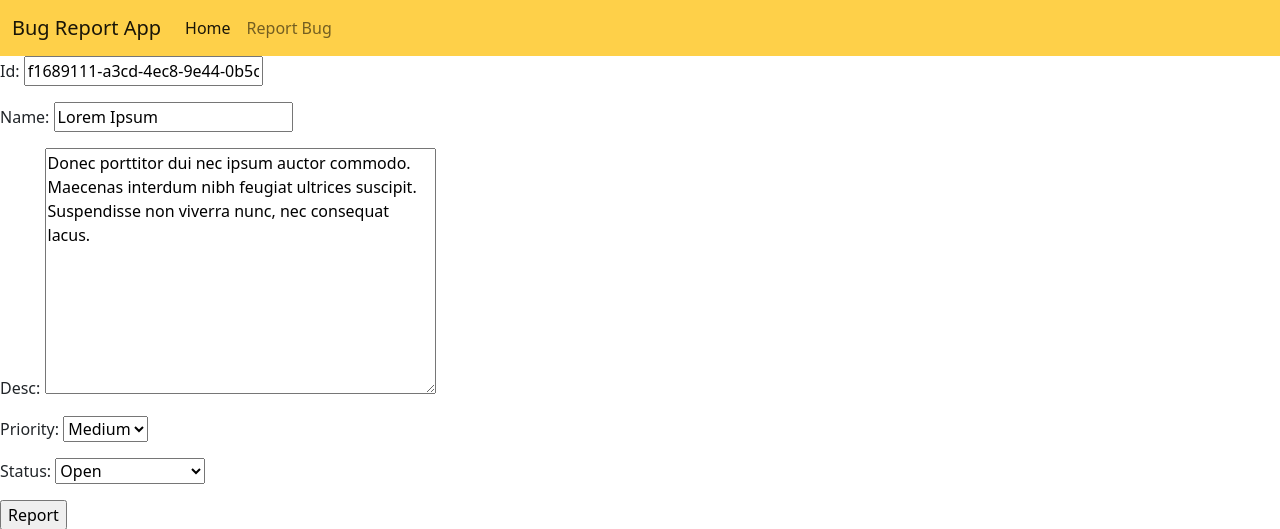
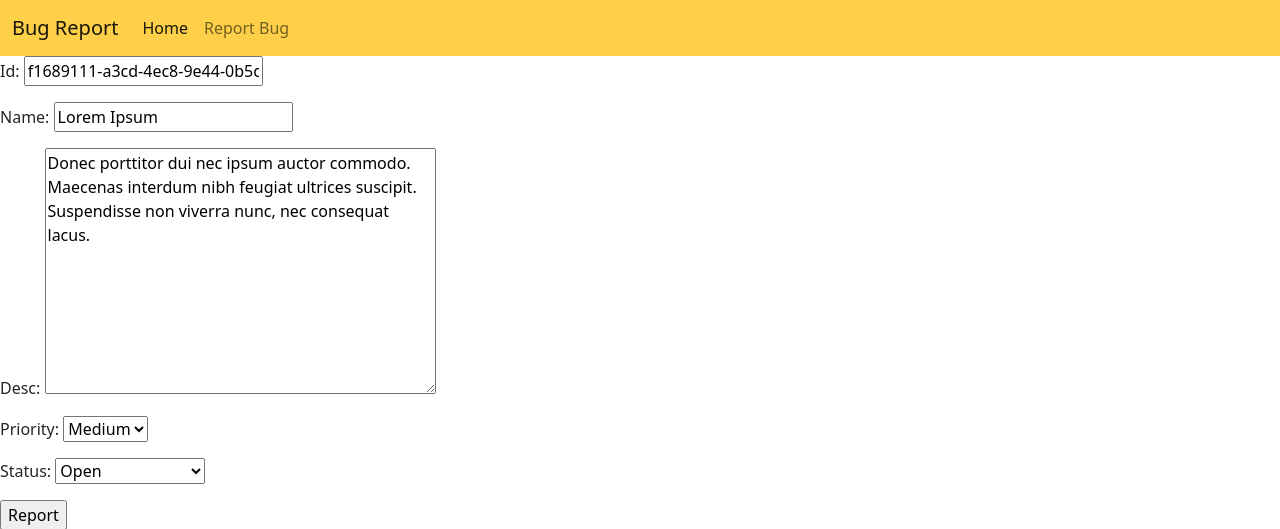
Before and after one commit to nigel-sys/Bug_Tracker, a Django app: page /edit-report/f1689111-a3cd-4ec8-9e44-0b5c732d3cc5 in a window 1280 px wide. Shown: the top 529 px of the page. Run offline with Django 4.2, Linux system fonts and the light colour scheme; data comes from the database, SQL or seed files in the repository.

Commit message:
Update base template

```diff
--- a/BugRnT/templates/base.html
+++ b/BugRnT/templates/base.html
@@ -20,7 +20,7 @@
   <body>
     <nav class="navbar navbar-expand-lg" style="background-color: #FED049;">
       <div class="container-fluid">
-        <a class="navbar-brand" href="#">Bug Report App</a>
+        <a class="navbar-brand" href="#">Bug Report</a>
         <button
           class="navbar-toggler"
           type="button"
```
